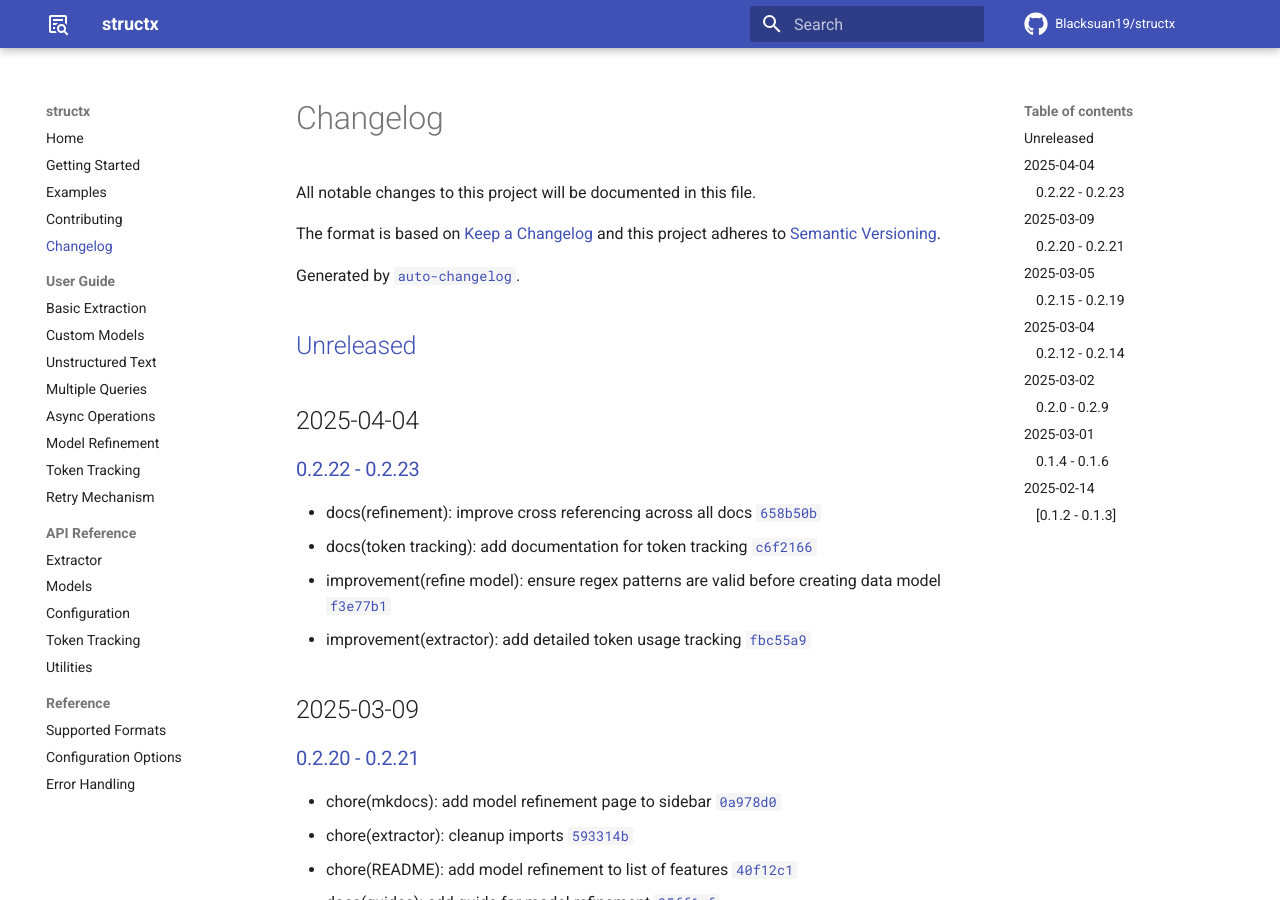
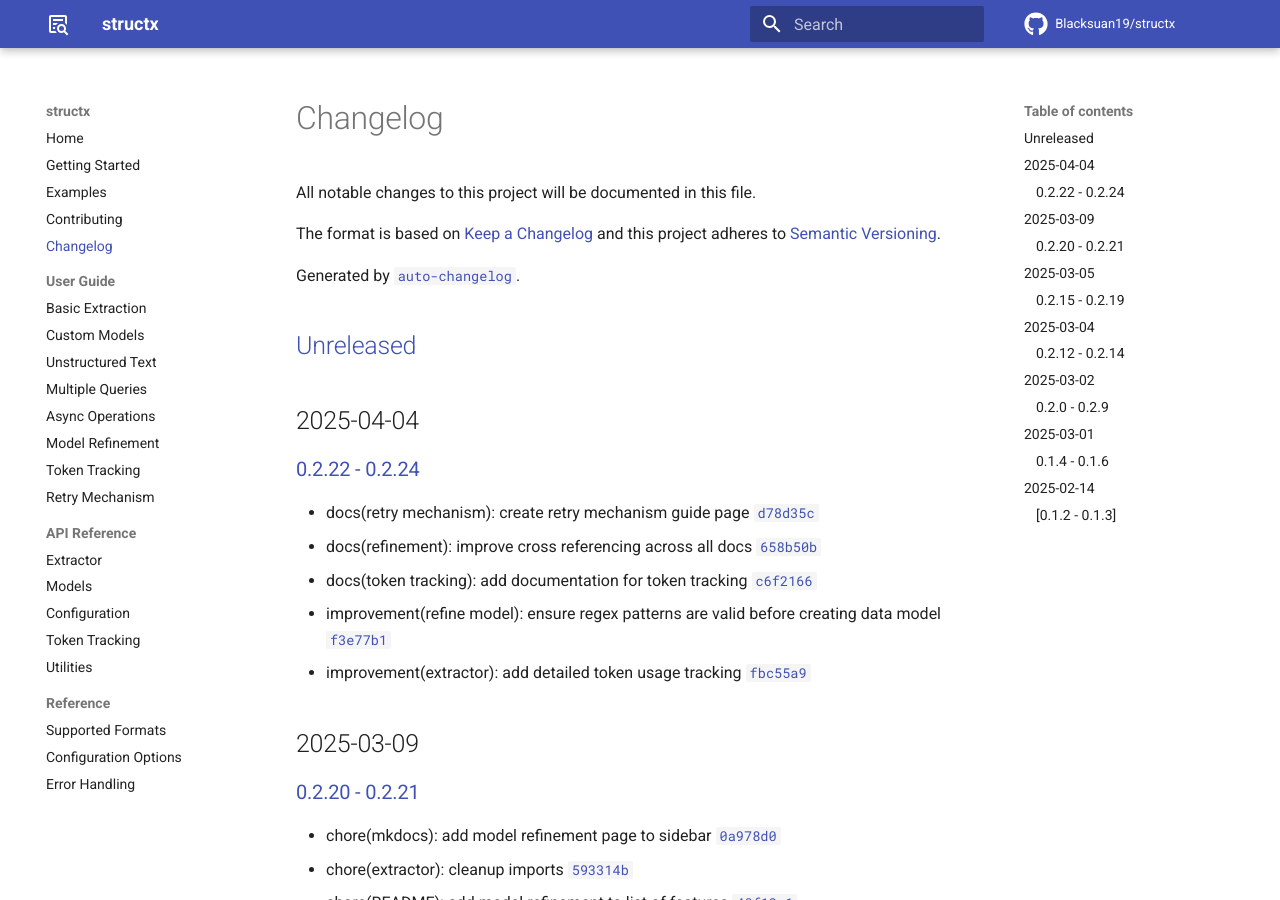
Before and after one commit to Blacksuan19/structx, an MkDocs documentation site: the page built from docs/changelog.md, in a window 1280 px wide and 900 px high. Built offline with MkDocs 1.6.1 and Material for MkDocs 9.7.7, drawn with Linux system fonts in a browser that asks for light colours; comment, search, counter and statistics services are not loaded.

Commit message:
docs(changelog): regenerate changelog for 0.2.24

```diff
--- a/docs/changelog.md
+++ b/docs/changelog.md
@@ -7,12 +7,13 @@ and this project adheres to [Semantic Versioning](https://semver.org/spec/v2.0.0
 
 Generated by [`auto-changelog`](https://github.com/CookPete/auto-changelog).
 
-## [Unreleased](https://github.com/Blacksuan19/structx/compare/0.2.23...HEAD)
+## [Unreleased](https://github.com/Blacksuan19/structx/compare/0.2.24...HEAD)
 
 ## 2025-04-04
 
-### [0.2.22 - 0.2.23](https://github.com/Blacksuan19/structx/compare/0.2.21...0.2.23)
+### [0.2.22 - 0.2.24](https://github.com/Blacksuan19/structx/compare/0.2.21...0.2.24)
 
+- docs(retry mechanism): create retry mechanism guide page [`d78d35c`](https://github.com/Blacksuan19/structx/commit/d78d35c26be76e40e1ffd2b2fd6b995cb1d0d54c)
 - docs(refinement): improve cross referencing across all docs [`658b50b`](https://github.com/Blacksuan19/structx/commit/658b50b968a9c49352f0943235b0c617ac45fd3e)
 - docs(token tracking): add documentation for token tracking [`c6f2166`](https://github.com/Blacksuan19/structx/commit/c6f2166acf69c835908f9d11698422e881ce1111)
 - improvement(refine model): ensure regex patterns are valid before creating data model [`f3e77b1`](https://github.com/Blacksuan19/structx/commit/f3e77b16339f61cfdb453d65e55c236f8eb5bb79)
```
